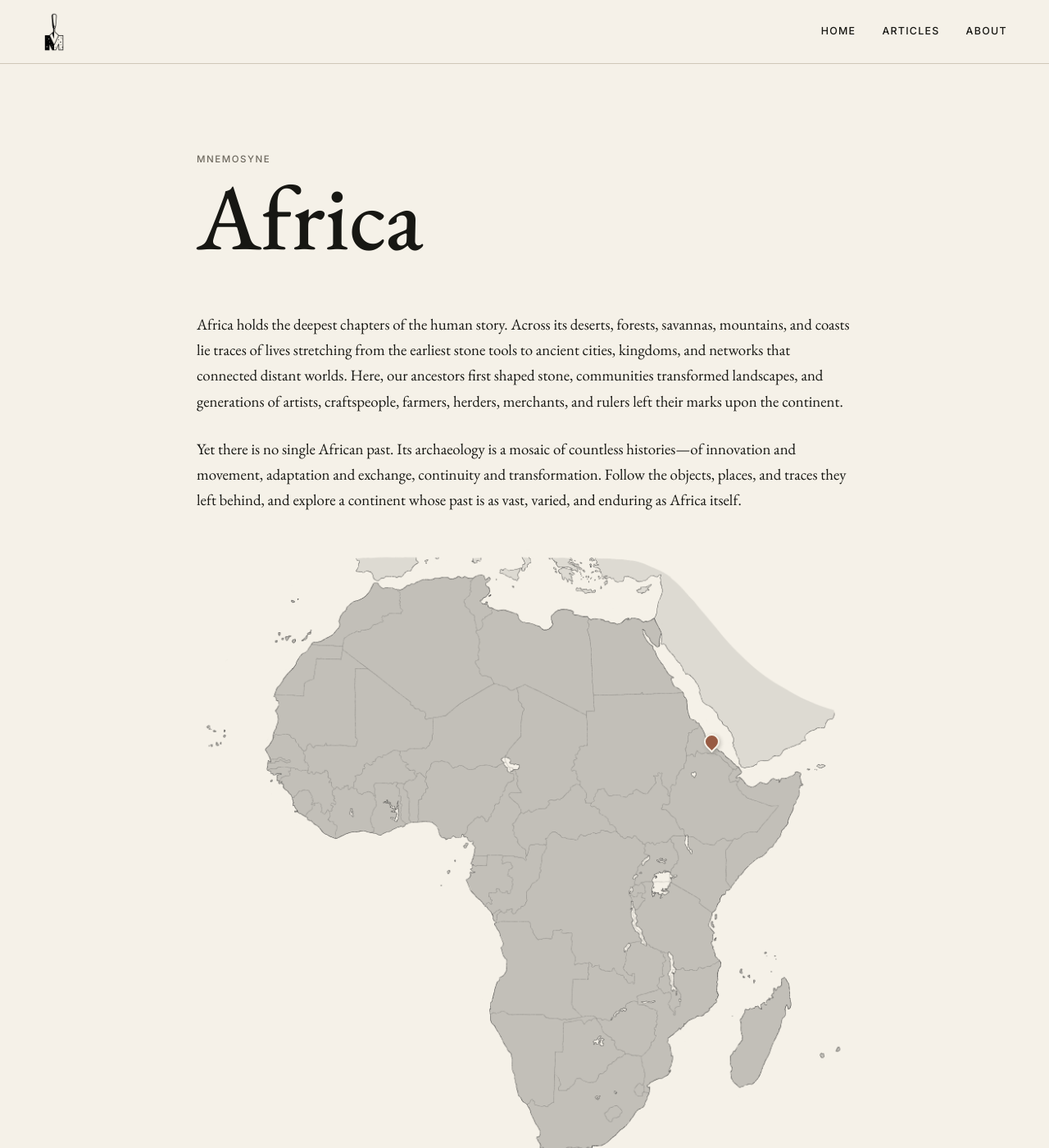
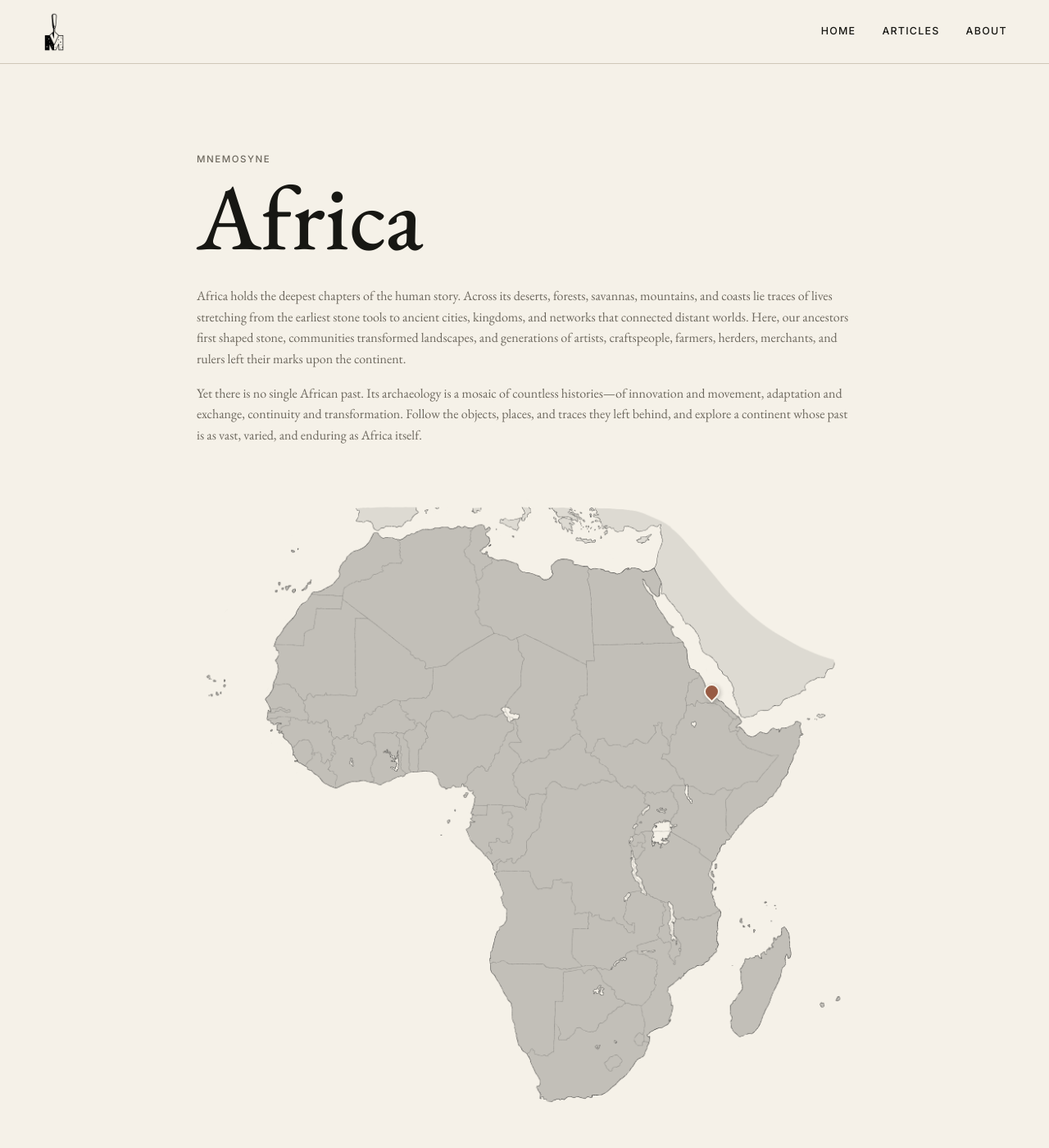
Before and after one commit to basolmsted-blip/mnemosyne-online, a Jekyll site: the page built from regions/africa.html, in a window 1280 px wide and 1400 px high. Shown: the whole window at 82% size. Built offline with Jekyll 4.4.1, drawn with Linux system fonts in a browser that asks for light colours.

Commit message:
Add files via upload

```diff
--- a/assets/css/style.css
+++ b/assets/css/style.css
@@ -100,8 +100,8 @@ a:hover { color: var(--terracotta); }
   margin-inline: auto;
 }
 .featured {
-  width: min(1040px, calc(100% - 3rem));
-  padding: 2.75rem 0 6rem;
+  width: min(900px, calc(100% - 3rem));
+  padding: 2.25rem 0 3rem;
 }
 .eyebrow, .article-date, .article-meta, .archive-item time {
   color: var(--muted);
@@ -109,11 +109,11 @@ a:hover { color: var(--terracotta); }
   letter-spacing: .13em;
   text-transform: uppercase;
 }
-.featured__grid { display: grid; grid-template-columns: minmax(0, 1.05fr) minmax(300px, .95fr); gap: clamp(2rem, 4.5vw, 4rem); align-items: center; }
-.featured__image { width: 100%; aspect-ratio: 3/2; object-fit: cover; }
-.featured h1 { margin: .5rem 0 1rem; font-size: clamp(2.5rem, 4.2vw, 4.25rem); font-weight: 500; line-height: .98; }
+.featured__grid { display: grid; grid-template-columns: minmax(0, 1fr) minmax(280px, .95fr); gap: clamp(1.75rem, 3.5vw, 3rem); align-items: center; }
+.featured__image { width: 100%; aspect-ratio: 16/10; object-fit: cover; }
+.featured h1 { margin: .5rem 0 .8rem; font-size: clamp(2.25rem, 3.6vw, 3.5rem); font-weight: 500; line-height: 1; }
 .featured h1 a, .article-card h3 a, .archive-item h2 a { text-decoration: none; }
-.featured__standfirst { color: var(--muted); font-size: 1.4rem; line-height: 1.35; }
+.featured__standfirst { color: var(--muted); font-size: 1.2rem; line-height: 1.35; }
 .text-link { display: inline-block; margin-top: 1rem; font: 600 .76rem/1.4 var(--sans); letter-spacing: .09em; text-transform: uppercase; text-decoration: none; border-bottom: 1px solid var(--terracotta); }
 
 .recent { padding: 1rem 0 7rem; }
@@ -147,6 +147,10 @@ a:hover { color: var(--terracotta); }
 .archive-item { display: grid; grid-template-columns: 170px 1fr; gap: 2rem; padding: 2rem 0; border-bottom: 1px solid var(--line); }
 .archive-item h2 { margin: 0; font-size: 2rem; font-weight: 500; line-height: 1.1; }
 .archive-item p { margin: .5rem 0 0; color: var(--muted); }
+
+.region-page .page-header { margin-bottom: 2rem; }
+.region-intro { margin: 0 0 3rem; color: var(--muted); font-size: 1rem; line-height: 1.6; }
+.region-intro p { margin-bottom: 1rem; }
 
 .region-map { position: relative; width: 100%; aspect-ratio: 1640 / 1650; margin: 0 0 4rem; overflow: hidden; }
 .region-map > img { position: absolute; inset: -21.3% 0 auto; width: 100%; height: auto; }
@@ -239,10 +243,10 @@ a:hover { color: var(--terracotta); }
   .site-nav { display: none; position: absolute; left: 0; right: 0; top: 100%; padding: 1.5rem; flex-direction: column; background: var(--paper); border-bottom: 1px solid var(--line); }
   .site-nav.is-open { display: flex; }
   .hero { min-height: 44vh; padding-block: 2.25rem 3rem; }
-  .featured { padding: 2.25rem 0 4rem; }
+  .featured { padding: 2rem 0 3rem; }
   .featured__grid, .archive-item { grid-template-columns: 1fr; }
   .article-grid { grid-template-columns: 1fr; }
-  .featured h1 { font-size: 3rem; }
+  .featured h1 { font-size: 2.6rem; }
   .region-map { margin-bottom: 3rem; }
   .map-pin__label { max-width: 180px; white-space: normal; }
   .page-shell, .article-shell { padding-top: 4rem; }
```
